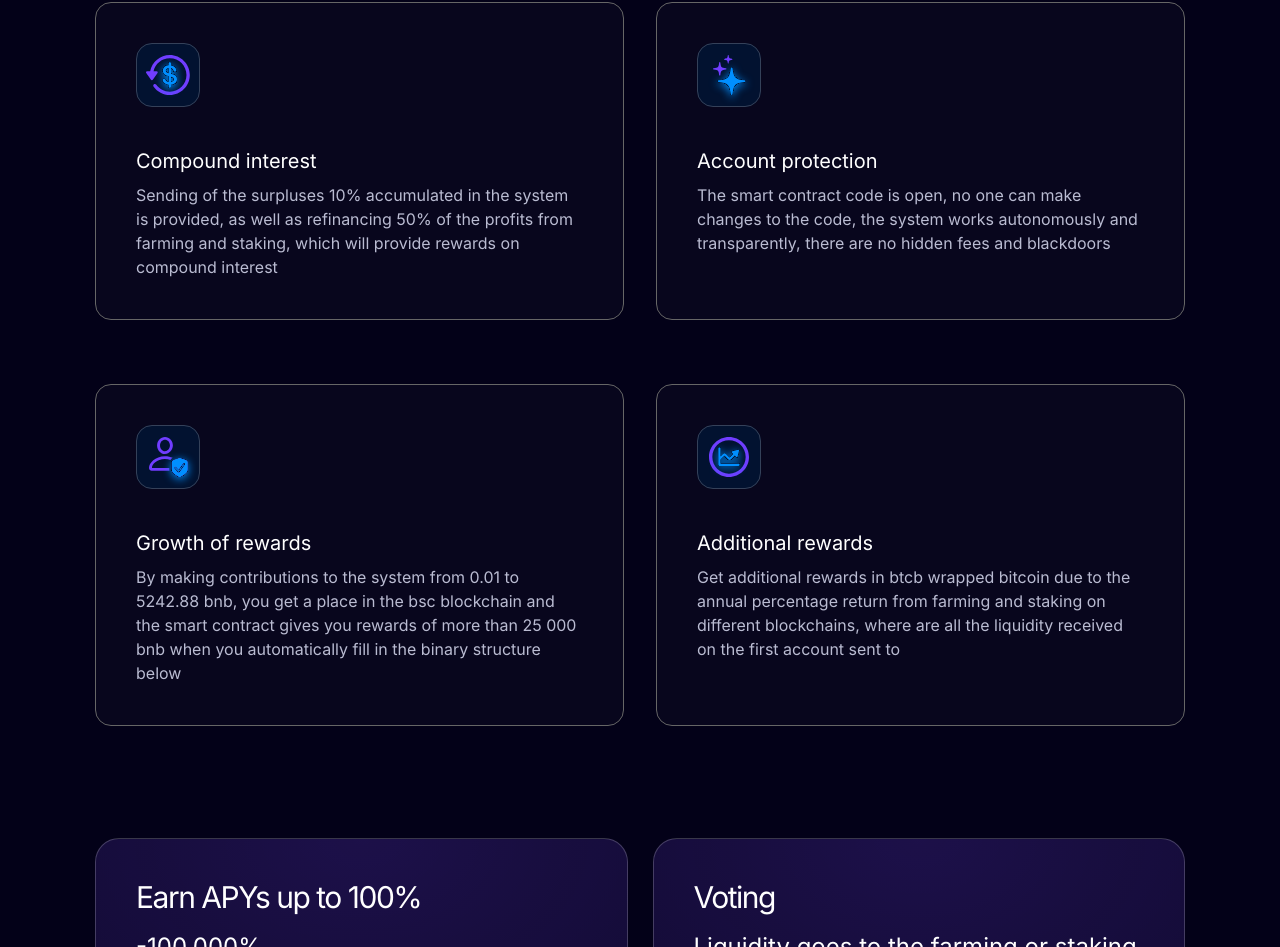
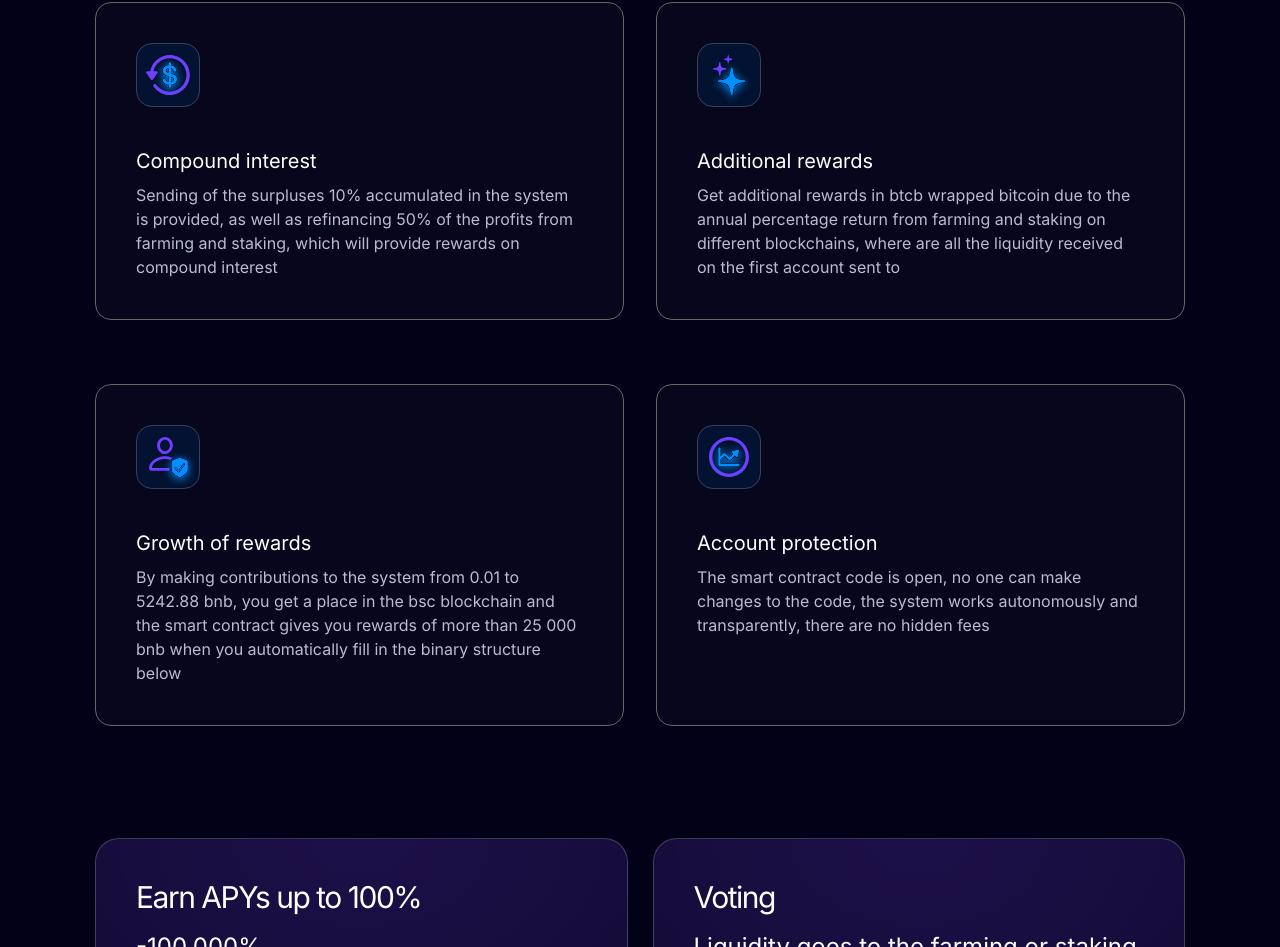
Before and after one commit to ittechhunter/DAO-Dream-FrontEnd, a Next.js app: page / in a window 1280 px wide. Shown: the part 982-1929 px from the top of the page. Built offline with nearby package versions, Linux system fonts and the light colour scheme.

Commit message:
update some texts

```diff
--- a/src/components/pages/home/Header.tsx
+++ b/src/components/pages/home/Header.tsx
@@ -81,7 +81,7 @@ const navItems = [
     },
     {
         name: "Instructions",
-        dropdown: true,
+        path:"/Instructions",
     },
 ];
 
--- a/src/components/pages/home/sections/FeaturesSection.tsx
+++ b/src/components/pages/home/sections/FeaturesSection.tsx
@@ -7,16 +7,16 @@ const cards = [
     },
 
     {
-        title: "Account protection",
-        text: "The smart contract code is open, no one can make changes to the code, the system works autonomously and transparently, there are no hidden fees and blackdoors",
+        title: "Additional rewards",
+        text: "Get additional rewards in btcb wrapped bitcoin due to the annual percentage return from farming and staking on different blockchains, where are all the liquidity received on the first account sent to",
     },
     {
         title: "Growth of rewards",
         text: "By making contributions to the system from 0.01 to 5242.88 bnb, you get a place in the bsc blockchain and the smart contract gives you rewards of more than 25 000 bnb when you automatically fill in the binary structure below",
     },
     {
-        title: "Additional rewards",
-        text: "Get additional rewards in btcb wrapped bitcoin due to the annual percentage return from farming and staking on different blockchains, where are all the liquidity received on the first account sent to",
+        title: "Account protection",
+        text: "The smart contract code is open, no one can make changes to the code, the system works autonomously and transparently, there are no hidden fees ",
     },
 ];
 
--- a/src/components/pages/voting/ConnectWallet.tsx
+++ b/src/components/pages/voting/ConnectWallet.tsx
@@ -134,7 +134,7 @@ export const MobileConnectWallet = ()=>{
                     <>
                         <div className="mt-12 w-full">
                             <Disclosure.Button as={StyledCollectWallet} className="w-full">
-                                Collect wallet
+                                Connect wallet
                             </Disclosure.Button>
                         </div>
                         <Disclosure.Panel className="mt-2 space-y-2">
```
